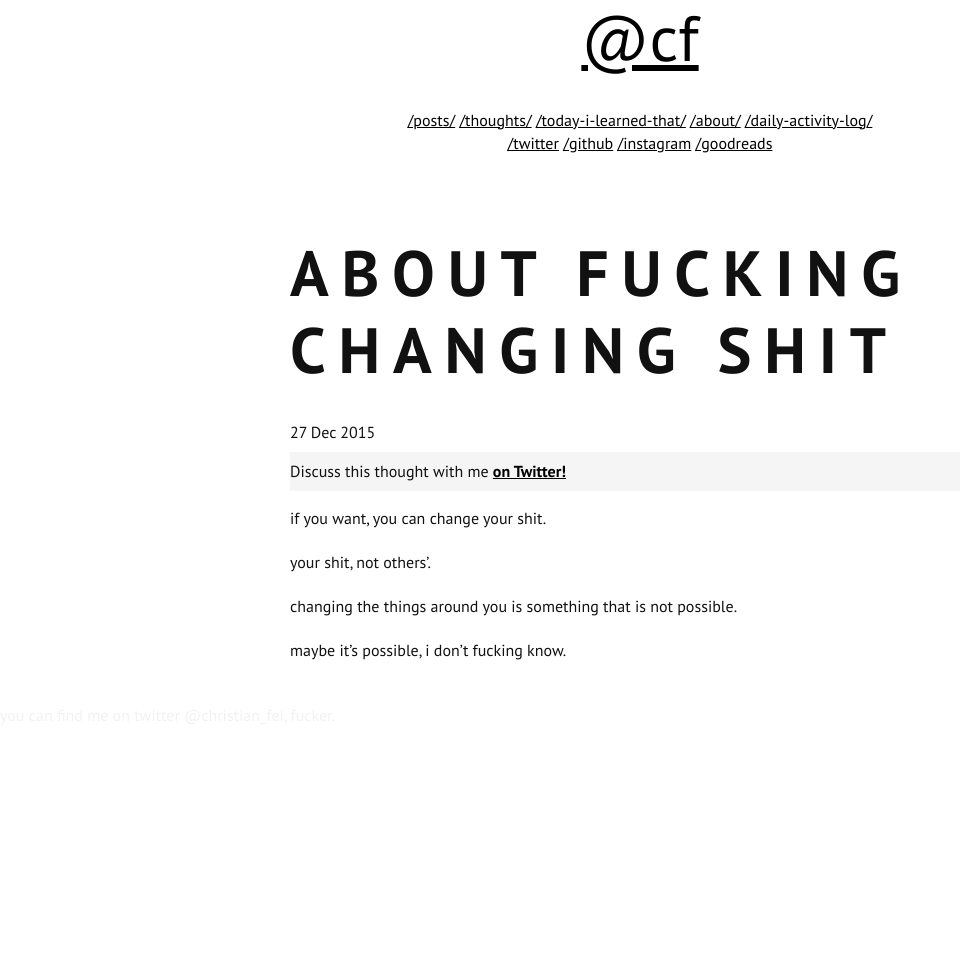
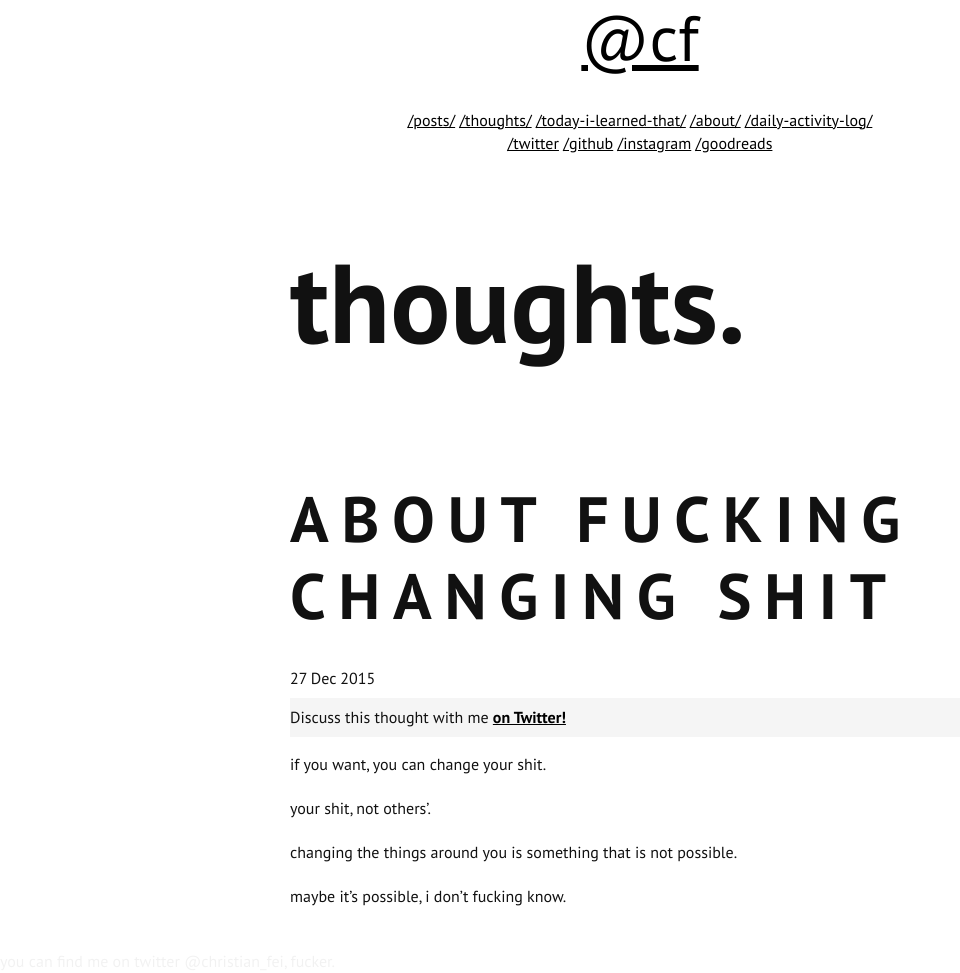
Before and after one commit to christian-fei/christian-fei.github.io-pandoc, a Jekyll site: the page built from _posts/2015-12-27-About-fucking-changing-shit.md, in a window 1280 px wide. Shown: the whole page, without its empty margins (0-960 px from the left). Built offline with Jekyll 4.4.1, drawn with Linux system fonts in a browser that asks for light colours; Markdown is read by kramdown in place of the engine named in the settings; before the commit the page ends 900 px from its top, so only the background shows below that.

Commit message:
updated styles

```diff
--- a/_layouts/post.html
+++ b/_layouts/post.html
@@ -3,9 +3,20 @@ layout: default
 ---
 
 <div class="content">
-  {% if page.category == 'today-i-learned-that' %}
-    {% include today-i-learned-that-header.html %}
-  {% endif %}
+  <h1 class="giant">
+    {% if page.category == 'today-i-learned-that' %}
+      today.
+      <br/>
+      i.
+      <br/>
+      learned.
+      <br/>
+      that:
+    {% else %}
+      {{ page.category }}.
+    {% endif %}
+  </h1>
+
   <h1 class="title">{{ page.title }}</h1>
   <time datetime="{{ page.date | date:"%Y-%m-%d" }}">
     {{ page.date | date_to_string }}
--- a/assets/css/main.css
+++ b/assets/css/main.css
@@ -35,6 +35,7 @@ blockquote {
 
 .giant {
   font-size: 7em;
+  margin-bottom: 1em;
 }
 
 a {
```
